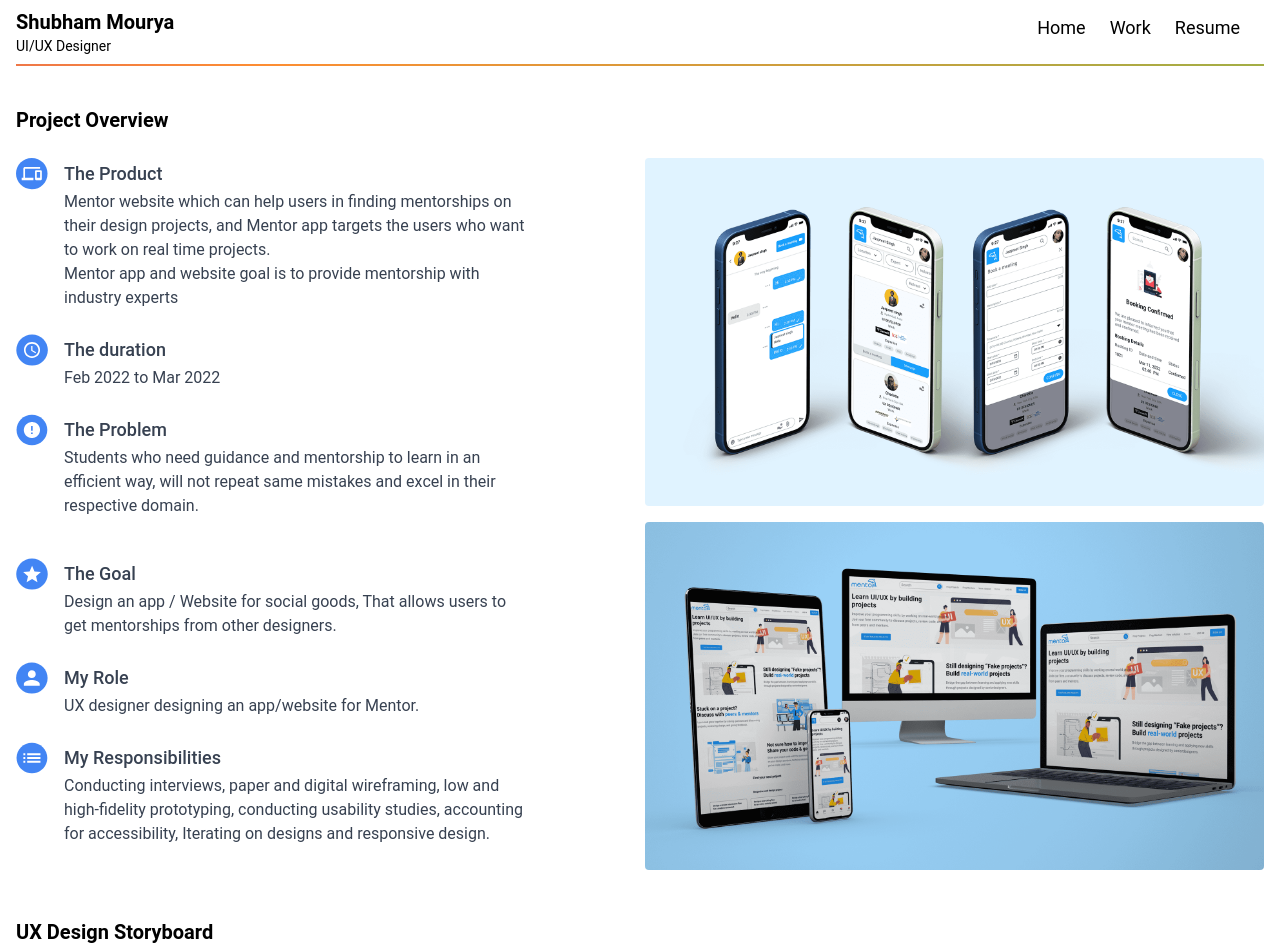
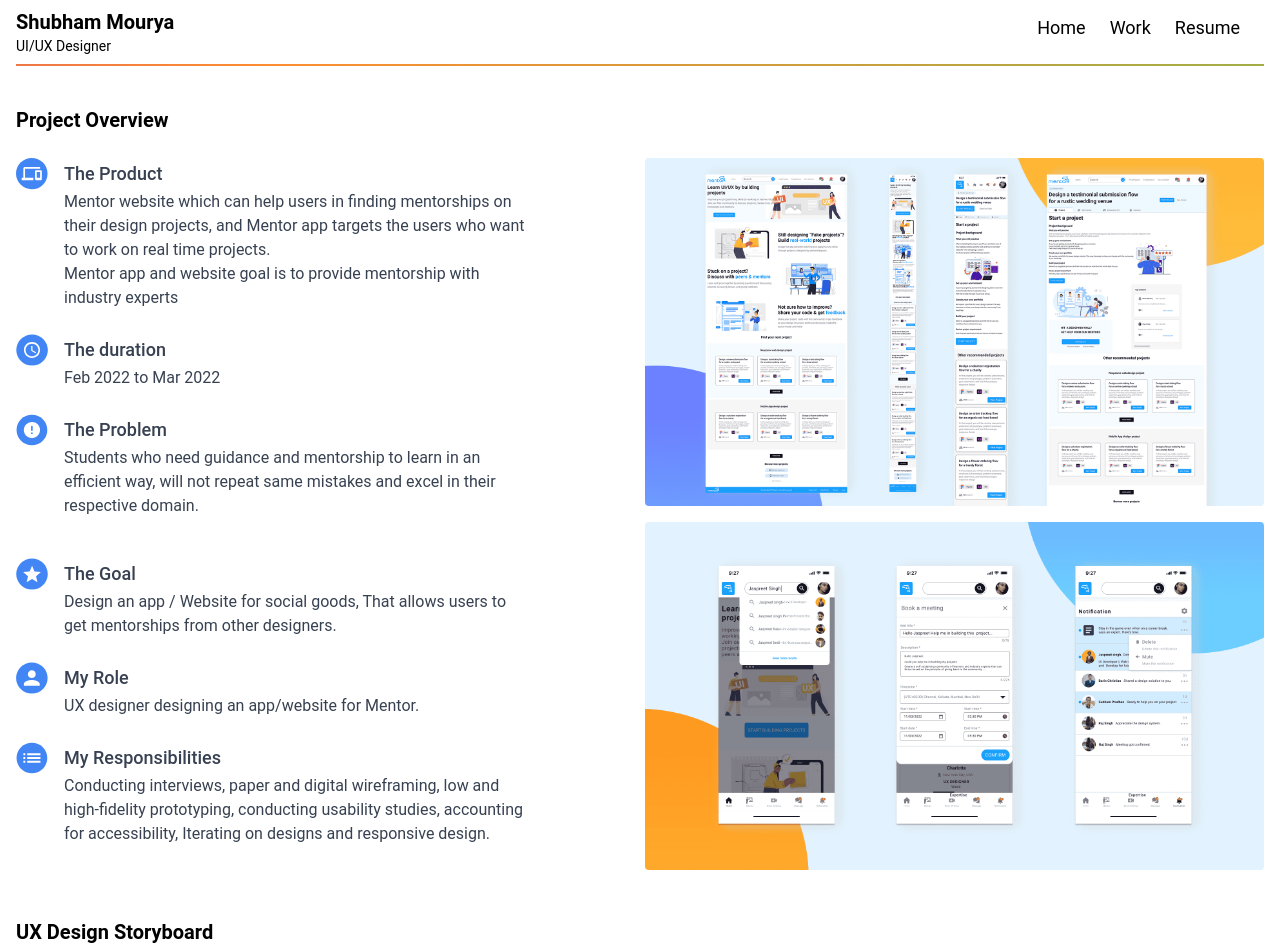
Before and after one commit to 01singhjaspreet/shubham-portfolio-react, a React (Create React App) app: page /mentor-project in a window 1280 px wide. Shown: the top 952 px of the page. Built offline with nearby package versions, Linux system fonts and the light colour scheme.

Commit message:
images sequence fix

```diff
--- a/src/components/mentorProject.js
+++ b/src/components/mentorProject.js
@@ -107,8 +107,8 @@ export default function MentorProject() {
                     </p>
                 </div>
                 <div className="col-span-12 lg:col-span-6 lg:col-start-7">
-                    <img src={require("../assets/mentor/25.png")} className="w-full rounded" alt="" />
-                    <img src={require("../assets/mentor/23.png")} className="w-full mt-4 rounded" alt="" />
+                    <img src={require("../assets/mentor/1.png")} className="w-full rounded" alt="" />
+                    <img src={require("../assets/mentor/2.png")} className="w-full mt-4 rounded" alt="" />
                 </div>
             </div>
 
@@ -484,7 +484,7 @@ export default function MentorProject() {
             <h2 className="w-full mt-12 text-xl font-bold">Mockups: Original screen size
             </h2>
             <div className="grid w-full grid-cols-12 gap-4 mt-4">
-                <img src={require("../assets/mentor/2.png")}
+                <img src={require("../assets/mentor/23.png")}
                     className="object-cover object-center w-full h-full col-span-12 rounded lg:col-span-6" alt="" />
                 <img src={require("../assets/mentor/24.png")} className="object-cover object-center w-full h-full col-span-12 rounded lg:col-span-6" alt="" />
             </div>
--- a/src/components/weddingProject.js
+++ b/src/components/weddingProject.js
@@ -111,7 +111,7 @@ export default function WeddingProject() {
                 </div>
                 <div className="col-span-12 lg:col-span-6 lg:col-start-7">
                     <img src={require('../assets/wedding/1.jpg')} className="w-full rounded" alt="" />
-                    <img src={require("../assets/wedding/25.jpg")} className="w-full mt-4 rounded" alt="" />
+                    <img src={require("../assets/wedding/2.jpg")} className="w-full mt-4 rounded" alt="" />
                 </div>
             </div>
 
```
